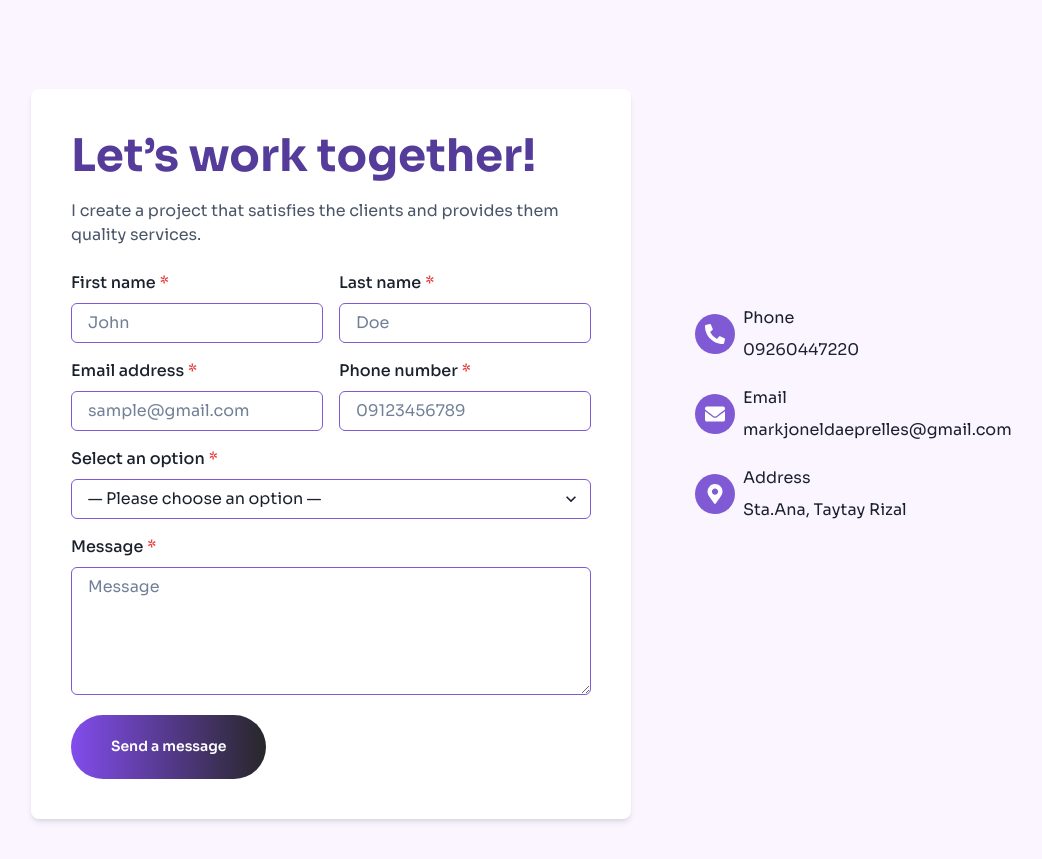
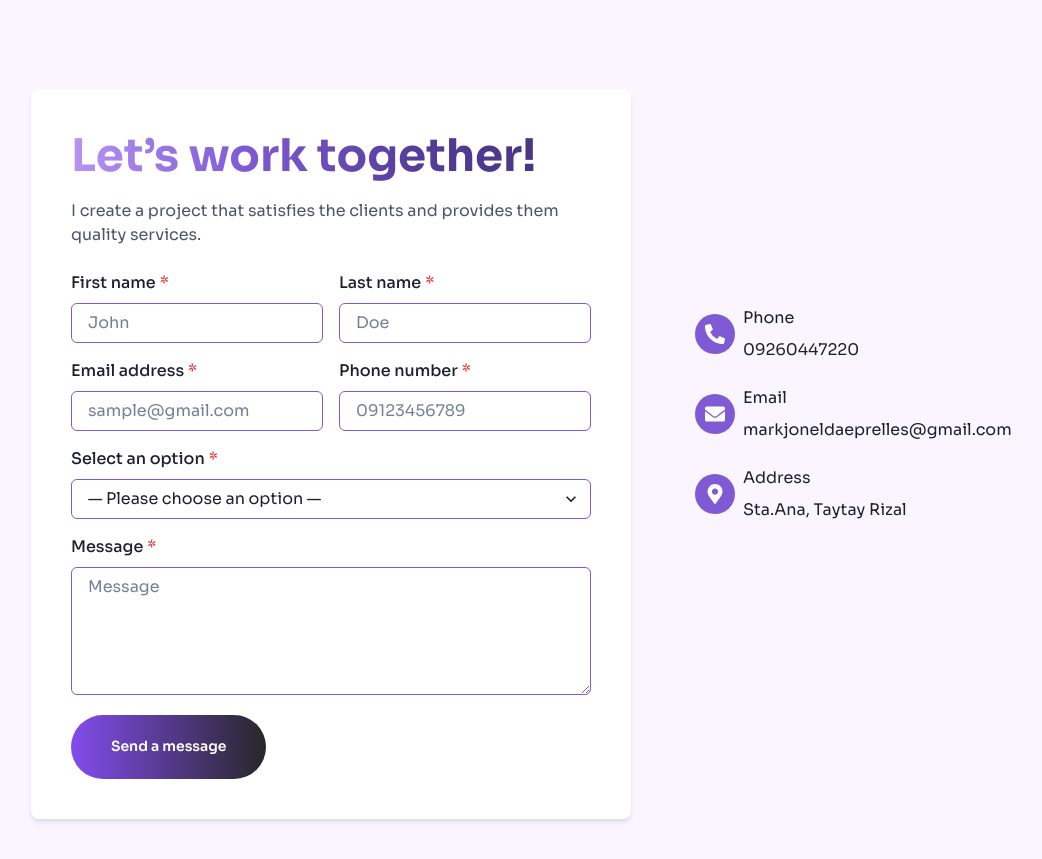
Before and after one commit to Markjonel02/Portfolio, a React (Vite) app: page / in a window 1280 px wide. Shown: the part 4680-5539 px from the top of the page, without its empty margins (53-1095 px from the left). Built offline with nearby package versions, Linux system fonts and the light colour scheme.

Commit message:
modified:   src/components/ContactForm.jsx

```diff
--- a/src/components/ContactForm.jsx
+++ b/src/components/ContactForm.jsx
@@ -117,7 +117,13 @@ const ContactForm = () => {
           marginTop={20}
           position="relative"
         >
-          <Heading as="h2" fontSize={45} mb={4} color="purple.700">
+          <Heading
+            as="h2"
+            fontSize={45}
+            mb={4}
+            bgGradient="linear(to-r, purple.300, purple.500,purple.700,purple.800)"
+            bgClip="text"
+          >
             Let’s work together!
           </Heading>
           <Text mb={6} color="gray.600">
```
